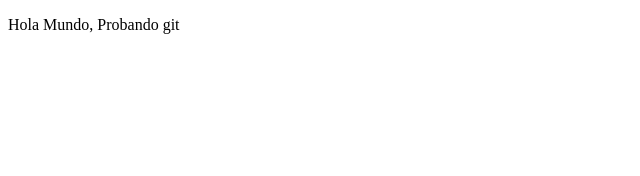
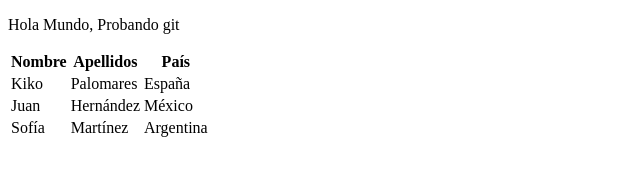
Before and after one commit to SergioOM98/Mision_TIC, a plain HTML site: page index.html in a window 1280 px wide. Shown: the whole page, without its empty margins (0-640 px from the left). Drawn offline with Linux system fonts and the light colour scheme.

Commit message:
Prueba de branchs

```diff
--- a/index.html
+++ b/index.html
@@ -7,5 +7,28 @@
 </head>
 <body>
 	<p>Hola Mundo, Probando git</p>
+
+	<table>
+  <tr>
+    <th>Nombre</th>
+    <th>Apellidos</th>
+    <th>País</th>
+  </tr>
+  <tr>
+    <td>Kiko</td>
+    <td>Palomares</td>
+    <td>España</td>
+  </tr>
+  <tr>
+    <td>Juan</td>
+    <td>Hernández</td>
+    <td>México</td>
+  </tr>
+    <tr>
+    <td>Sofía</td>
+    <td>Martínez</td>
+    <td>Argentina</td>
+  </tr>
+</table>
 </body>
 </html>
```
